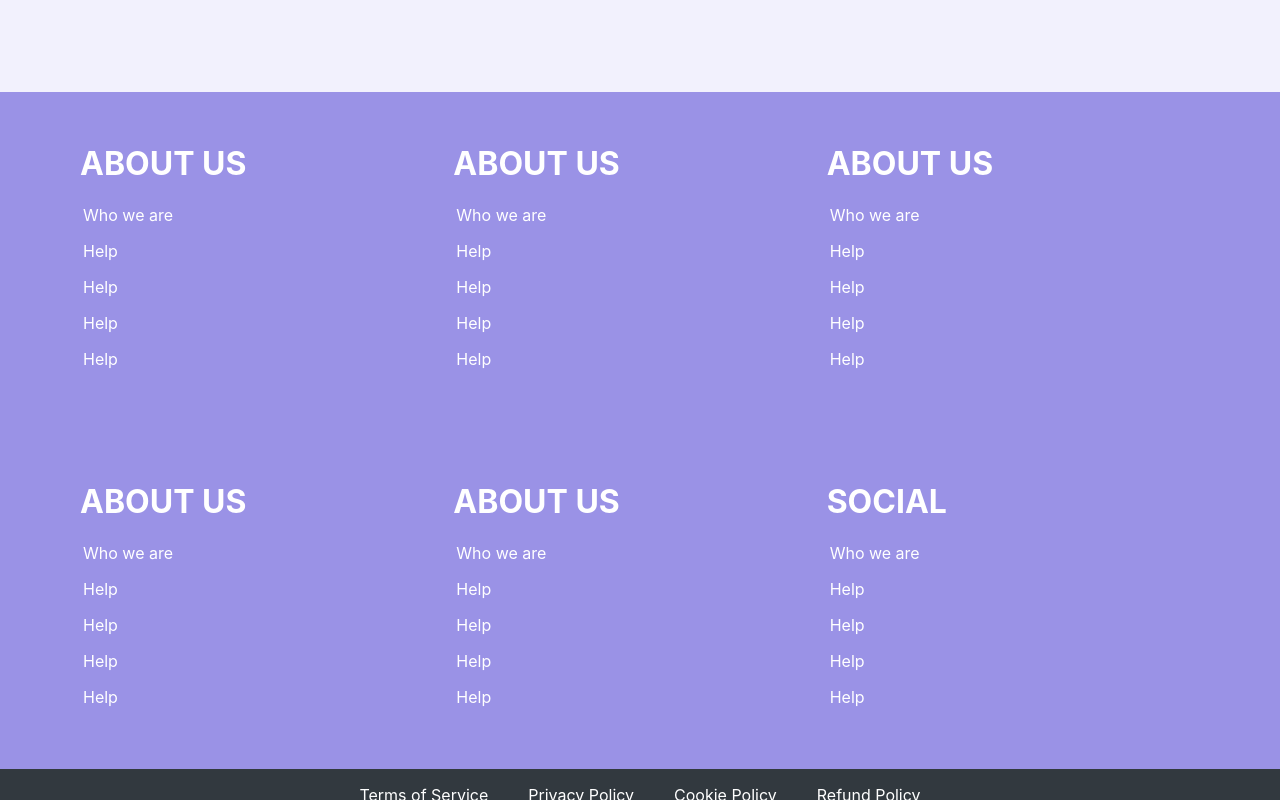
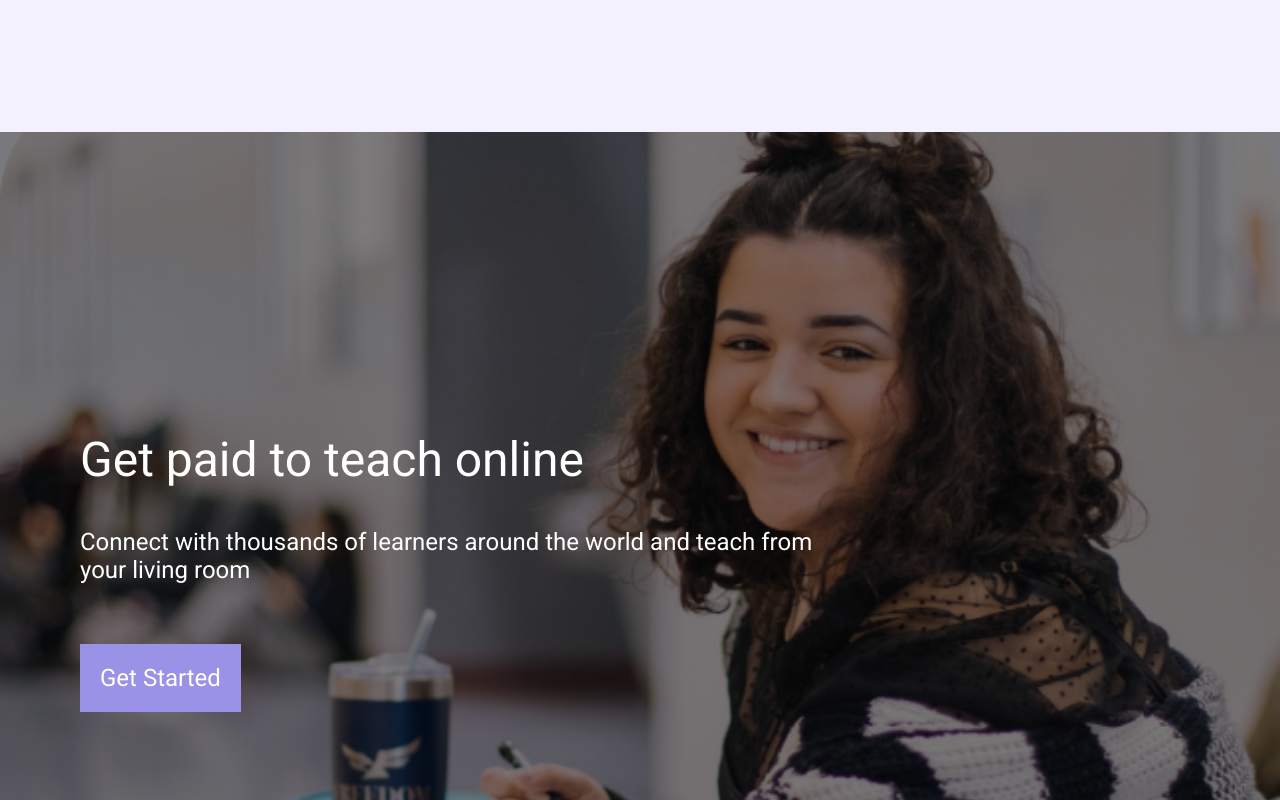
Before and after one commit to jadTahaGit/Coaching-Legends, a React (Create React App) app: page / in a window 1280 px wide. Shown: the part 10480-11280 px from the top of the page. Built offline with nearby package versions, Linux system fonts and the light colour scheme.

Commit message:
GetPaid --version 09.00.00

```diff
--- a/src/App.js
+++ b/src/App.js
@@ -1,3 +1,4 @@
+import React from "react";
 import "./App.scss";
 import Header from "./components/general/Header";
 import HeroSection from "./components/client/HeroSection";
@@ -12,6 +13,7 @@ import CoachBenefits from "./components/coach/CoachBenefits";
 import TeachStudents from "./components/coach/TeachStudents";
 import QuoteSection from "./components/coach/QuoteSecion";
 import FAQ from "./components/coach/FAQ";
+import GetPaid from "./components/coach/GetPaid";
 
 function App() {
   return (
@@ -31,6 +33,7 @@ function App() {
       <TeachStudents />
       <QuoteSection />
       <FAQ />
+      <GetPaid />
 
       <Footer />
     </div>
--- a/src/components/coach/FAQ.scss
+++ b/src/components/coach/FAQ.scss
@@ -6,7 +6,7 @@ $secondary__color: rgba(154, 146, 230, 0.3);
 $green__color: #7ce577;
 
 .FAQ {
-  padding: 80px 120px;
+  padding: 80px 120px 120px;
 
   h1 {
     text-align: center;
--- /dev/null
+++ b/src/components/coach/GetPaid.js
@@ -0,0 +1,16 @@
+import "./GetPaid.scss";
+
+const GetPaid = () => {
+  return (
+    <div className="GetPaid">
+      <h1>Get paid to teach online</h1>
+      <p>
+        Connect with thousands of learners around the world and teach from your
+        living room
+      </p>
+      <button>Get Started</button>
+    </div>
+  );
+};
+
+export default GetPaid;
--- /dev/null
+++ b/src/components/coach/GetPaid.scss
@@ -0,0 +1,47 @@
+$black__color: #333;
+$white__color: #ffffff;
+$gray__color: rgba(204, 107, 107, 0.5);
+$primary__color: #9a92e6;
+$secondary__color: rgba(154, 146, 230, 0.3);
+$green__color: #7ce577;
+
+.GetPaid {
+  background: linear-gradient(rgba(0, 0, 0, 0.5), rgba(0, 0, 0, 0.5)),
+    url("./../../assets/client/BecomeACoach/girlCoach.png");
+  background-repeat: no-repeat;
+  background-size: cover;
+  background-position: right;
+  padding: 300px 80px;
+
+  * {
+    margin: 0;
+    padding: 0;
+    box-sizing: border-box;
+    font-family: Roboto;
+    font-style: normal;
+    font-weight: normal;
+    color: $white__color;
+  }
+
+  h1 {
+    font-size: 48px;
+    line-height: 56px;
+    margin-bottom: 40px;
+  }
+
+  p {
+    font-size: 24px;
+    line-height: 28px;
+    margin-bottom: 60px;
+    max-width: 750px;
+  }
+
+  button {
+    padding: 20px;
+    background-color: $primary__color;
+    border: 0;
+    font-size: 24px;
+    line-height: 28px;
+    text-align: center;
+  }
+}
```
